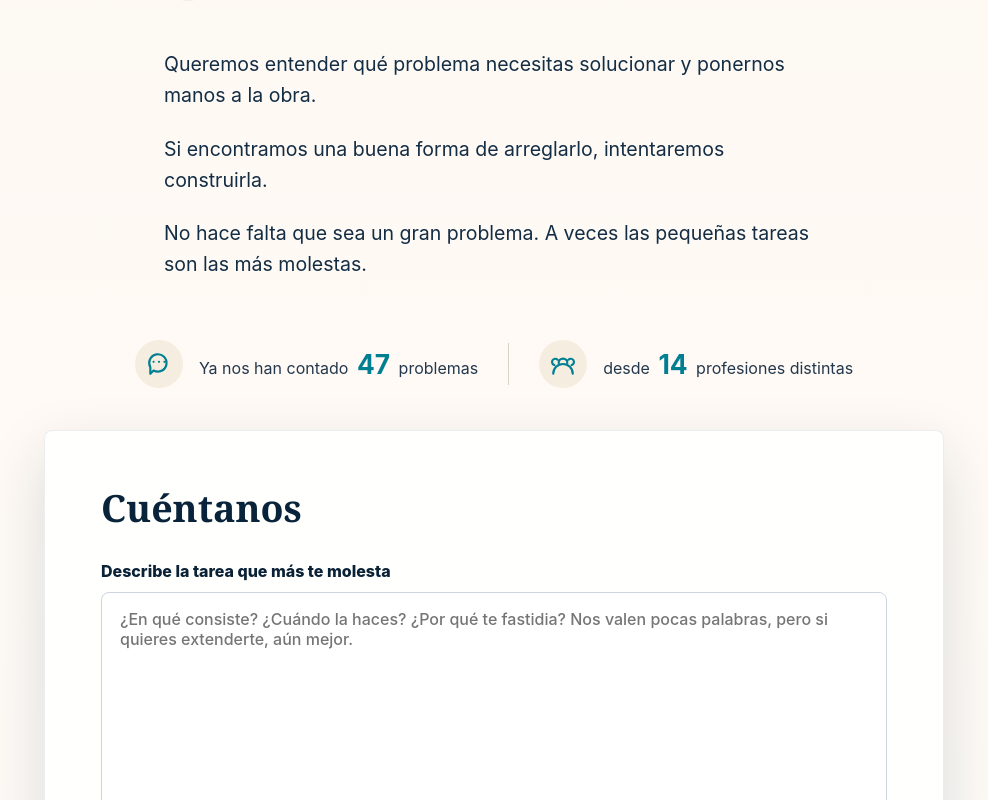
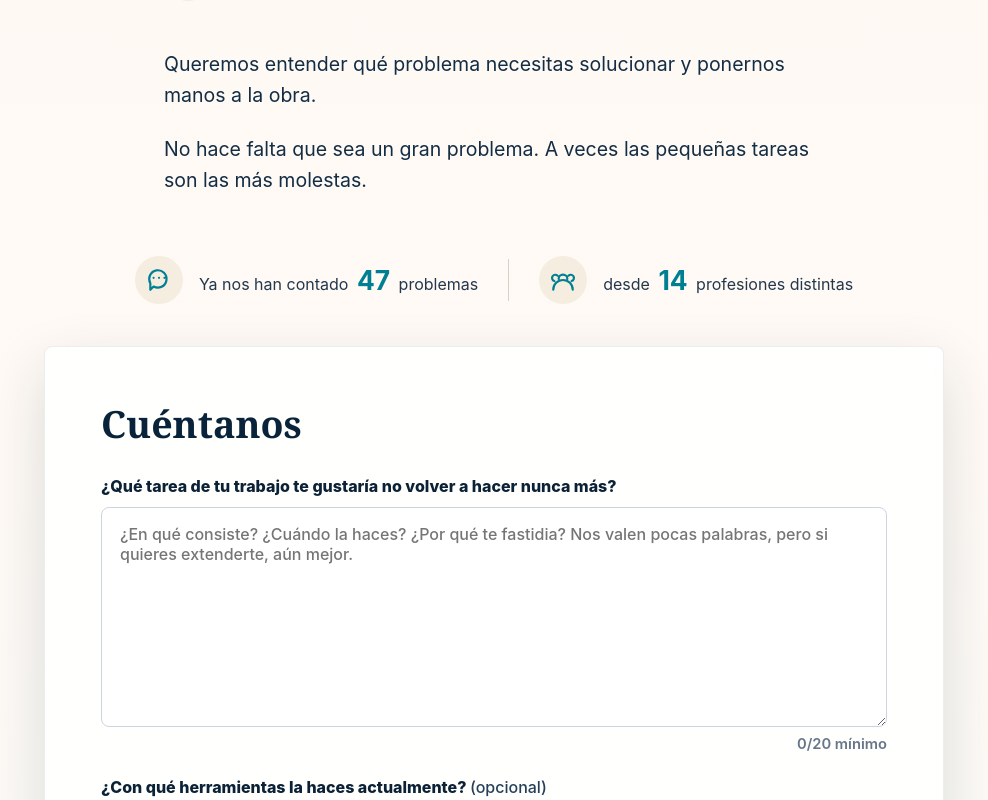
Before and after one commit to gabirisa/radar_problem, an Angular app: page / in a window 1280 px wide. Shown: the part 860-1660 px from the top of the page, without its empty margins (146-1134 px from the left). Built offline with nearby package versions, Linux system fonts and the light colour scheme; no server answers.

Commit message:
change text

```diff
--- a/src/app/landing/landing.html
+++ b/src/app/landing/landing.html
@@ -31,7 +31,7 @@
 
     <div class="intro-copy">
       <p>Queremos entender qué problema necesitas solucionar y ponernos manos a la obra.</p>
-      <p>Si encontramos una buena forma de arreglarlo, intentaremos construirla.</p>
+     <!--<p>Si encontramos una buena forma de arreglarlo, intentaremos construirla.</p>-->
       <p>No hace falta que sea un gran problema. A veces las pequeñas tareas son las más molestas.</p>
     </div>
 
@@ -73,7 +73,7 @@
             </div>
           }
             <label>
-              <span>Describe la tarea que más te molesta</span>
+              <span>¿Qué tarea de tu trabajo te gustaría no volver a hacer nunca más?</span>
               <textarea
                 formControlName="description"
                 rows="8"
```
